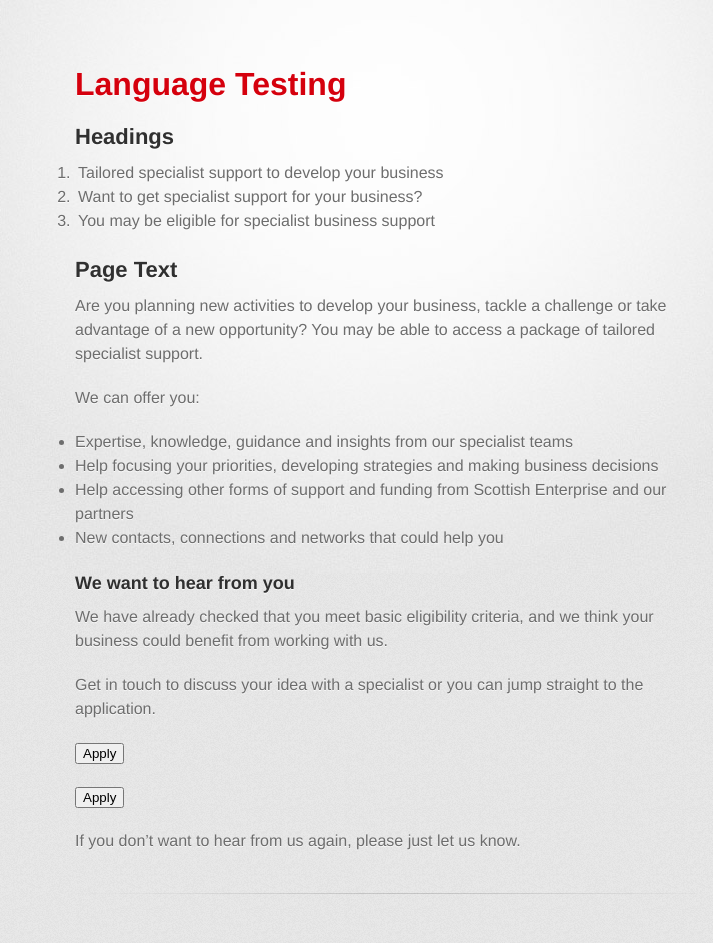
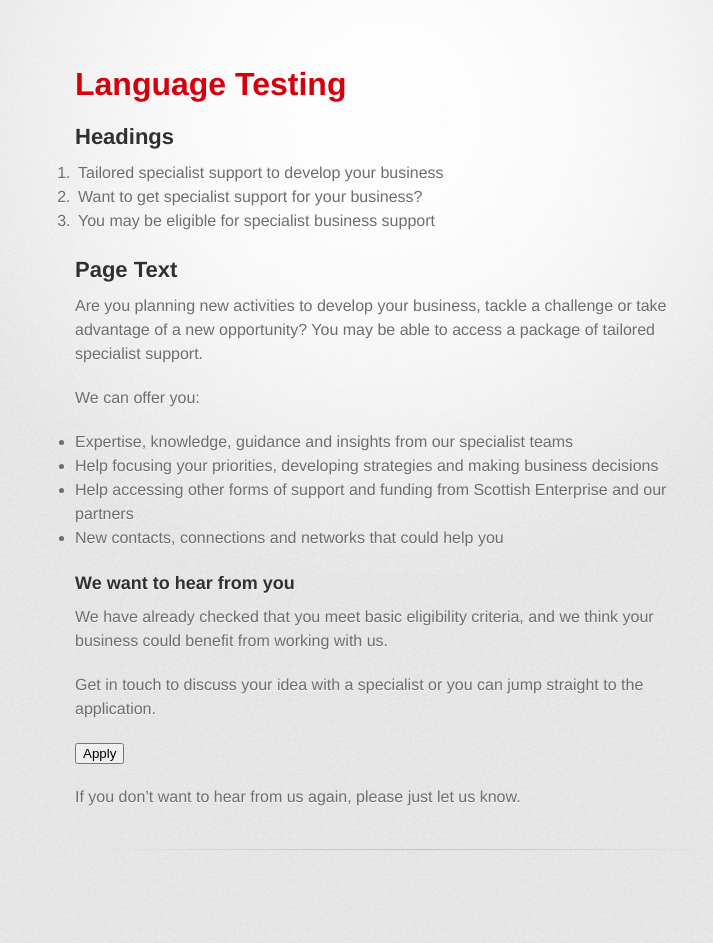
Before and after one commit to scotentSD/md, a Jekyll site: the page built from index.md, in a window 1280 px wide. Shown: the whole page, without its empty margins (255-968 px from the left). Built offline with Jekyll 4.4.1, drawn with Linux system fonts in a browser that asks for light colours; some web fonts are replaced; our own code applies the rules of GitHub Pages for plain Markdown files; the repository's description, which GitHub fills in, is left out; after the commit the page ends 900 px from its top, so only the background shows below that.

Commit message:
Update index.md
mk

```diff
--- a/index.md
+++ b/index.md
@@ -25,6 +25,4 @@ Get in touch to discuss your idea with a specialist or you can jump straight to
 
 <button type="button">Apply</button>
 
-<button type="button">Apply</button>
-
 If you don’t want to hear from us again, please just let us know.
```
